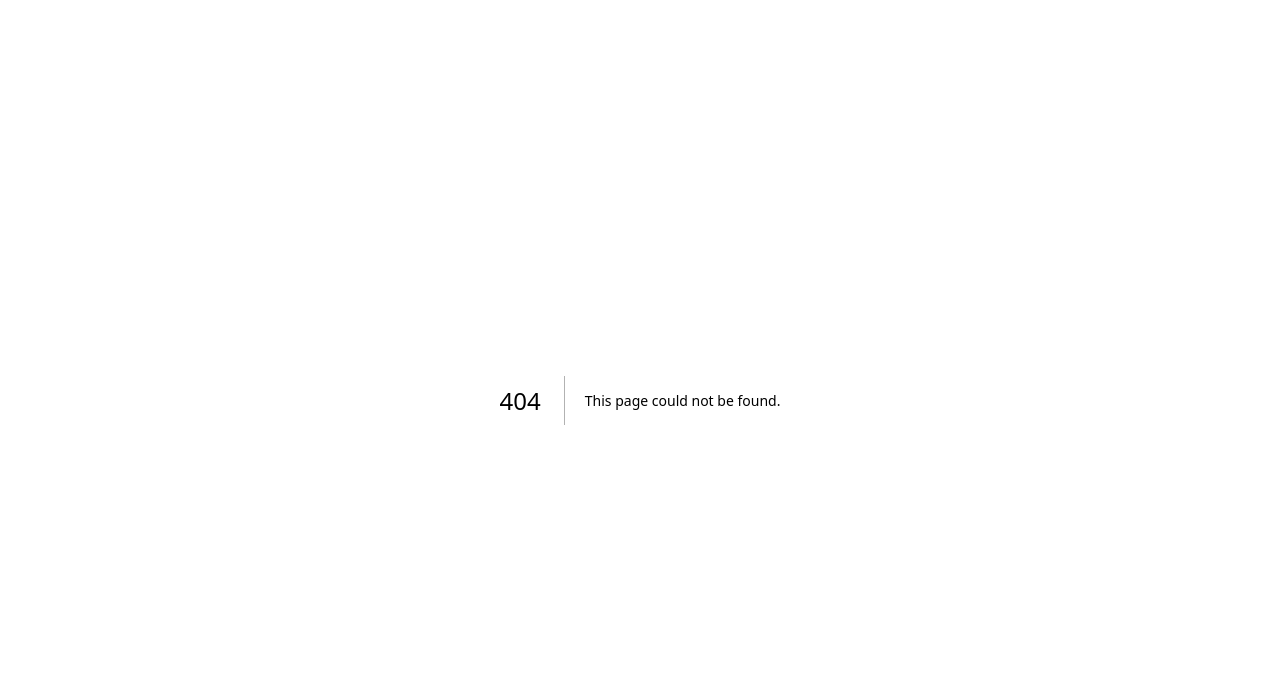
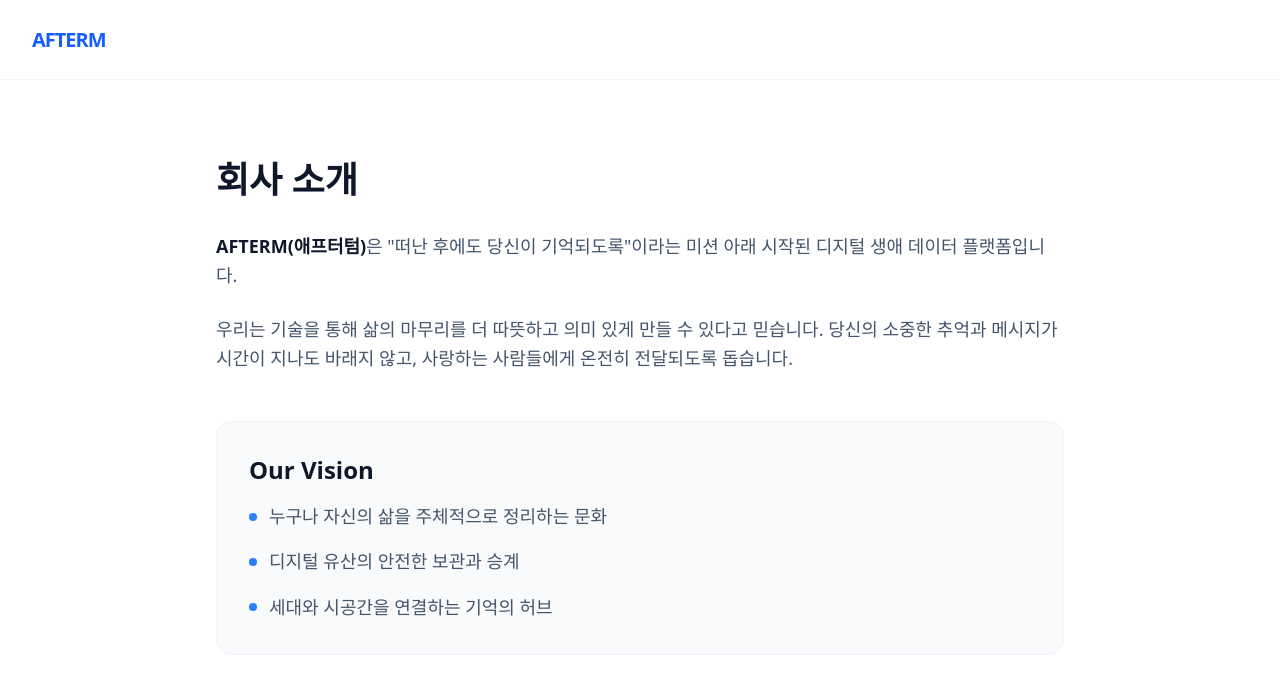
Before and after one commit to dbsdydgus25-gif/afterm, a Next.js app: page /about in a window 1280 px wide. Before the commit this address had no page. Shown: the top 694 px of the page. Built offline with nearby package versions, Linux system fonts and the light colour scheme.

Commit message:
Feat: Add About, Notice, Newsletter pages and nav links

```diff
--- /dev/null
+++ b/src/app/about/page.tsx
@@ -0,0 +1,44 @@
+"use client";
+
+import { useRouter } from "next/navigation";
+
+export default function AboutPage() {
+    const router = useRouter();
+
+    return (
+        <div className="min-h-screen bg-white flex flex-col font-sans">
+            <header className="w-full h-20 border-b border-slate-100 flex items-center justify-between px-6 lg:px-8">
+                <span className="text-xl font-black text-blue-600 tracking-tighter cursor-pointer" onClick={() => router.push('/')}>AFTERM</span>
+            </header>
+            <main className="flex-1 max-w-4xl mx-auto px-6 py-20 w-full animate-fade-in">
+                <h1 className="text-4xl font-bold text-slate-900 mb-8">회사 소개</h1>
+                <div className="space-y-6 text-lg text-slate-600 leading-relaxed">
+                    <p>
+                        <strong className="text-slate-900">AFTERM(애프터텀)</strong>은 "떠난 후에도 당신이 기억되도록"이라는 미션 아래 시작된 디지털 생애 데이터 플랫폼입니다.
+                    </p>
+                    <p>
+                        우리는 기술을 통해 삶의 마무리를 더 따뜻하고 의미 있게 만들 수 있다고 믿습니다.
+                        당신의 소중한 추억과 메시지가 시간이 지나도 바래지 않고, 사랑하는 사람들에게 온전히 전달되도록 돕습니다.
+                    </p>
+                    <div className="bg-slate-50 p-8 rounded-2xl border border-slate-100 mt-12">
+                        <h2 className="text-2xl font-bold text-slate-900 mb-4">Our Vision</h2>
+                        <ul className="space-y-4">
+                            <li className="flex items-center gap-3">
+                                <div className="w-2 h-2 rounded-full bg-blue-500"></div>
+                                <span>누구나 자신의 삶을 주체적으로 정리하는 문화</span>
+                            </li>
+                            <li className="flex items-center gap-3">
+                                <div className="w-2 h-2 rounded-full bg-blue-500"></div>
+                                <span>디지털 유산의 안전한 보관과 승계</span>
+                            </li>
+                            <li className="flex items-center gap-3">
+                                <div className="w-2 h-2 rounded-full bg-blue-500"></div>
+                                <span>세대와 시공간을 연결하는 기억의 허브</span>
+                            </li>
+                        </ul>
+                    </div>
+                </div>
+            </main>
+        </div>
+    );
+}
--- /dev/null
+++ b/src/app/newsletter/page.tsx
@@ -0,0 +1,42 @@
+"use client";
+
+import { useRouter } from "next/navigation";
+import { Button } from "@/components/ui/button";
+
+export default function NewsletterPage() {
+    const router = useRouter();
+
+    return (
+        <div className="min-h-screen bg-white flex flex-col font-sans">
+            <header className="w-full h-20 border-b border-slate-100 flex items-center justify-between px-6 lg:px-8">
+                <span className="text-xl font-black text-blue-600 tracking-tighter cursor-pointer" onClick={() => router.push('/')}>AFTERM</span>
+            </header>
+            <main className="flex-1 max-w-4xl mx-auto px-6 py-20 w-full animate-fade-in text-center">
+                <span className="text-blue-600 font-bold tracking-wide text-sm bg-blue-50 px-3 py-1 rounded-full">NEWSLETTER</span>
+                <h1 className="text-4xl md:text-5xl font-bold text-slate-900 mt-6 mb-8">
+                    월간 애프터텀
+                </h1>
+                <p className="text-xl text-slate-500 max-w-2xl mx-auto leading-relaxed mb-12">
+                    웰다잉(Well-dying) 트렌드부터 디지털 유산 관리 팁까지.<br />
+                    당신의 소중한 삶과 마무리를 위한 인사이트를 보내드립니다.
+                </p>
+
+                <div className="max-w-md mx-auto bg-slate-50 p-8 rounded-3xl border border-slate-100">
+                    <div className="space-y-4">
+                        <input
+                            type="email"
+                            placeholder="이메일 주소를 입력해주세요"
+                            className="w-full px-5 py-4 rounded-xl border border-slate-200 focus:outline-none focus:ring-2 focus:ring-blue-500"
+                        />
+                        <Button className="w-full h-14 text-lg font-bold bg-slate-900 text-white rounded-xl hover:bg-slate-800">
+                            구독하기
+                        </Button>
+                        <p className="text-xs text-slate-400 mt-4">
+                            * 매월 1회 발송되며, 언제든 구독 해지할 수 있습니다.
+                        </p>
+                    </div>
+                </div>
+            </main>
+        </div>
+    );
+}
--- /dev/null
+++ b/src/app/notice/page.tsx
@@ -0,0 +1,32 @@
+"use client";
+
+import { useRouter } from "next/navigation";
+
+export default function NoticePage() {
+    const router = useRouter();
+
+    const notices = [
+        { id: 1, title: "[공지] 서비스 정식 오픈 안내", date: "2026.01.19" },
+        { id: 2, title: "개인정보 처리방침 변경 예정 안내", date: "2026.01.15" },
+        { id: 3, title: "[이벤트] 신규 가입자 대상 Pro 플랜 1개월 무료", date: "2026.01.01" },
+    ];
+
+    return (
+        <div className="min-h-screen bg-white flex flex-col font-sans">
+            <header className="w-full h-20 border-b border-slate-100 flex items-center justify-between px-6 lg:px-8">
+                <span className="text-xl font-black text-blue-600 tracking-tighter cursor-pointer" onClick={() => router.push('/')}>AFTERM</span>
+            </header>
+            <main className="flex-1 max-w-4xl mx-auto px-6 py-20 w-full animate-fade-in">
+                <h1 className="text-4xl font-bold text-slate-900 mb-12">공지사항</h1>
+                <div className="divide-y divide-slate-100">
+                    {notices.map((notice) => (
+                        <div key={notice.id} className="py-6 flex justify-between items-center hover:bg-slate-50 px-4 -mx-4 rounded-xl transition-colors cursor-pointer">
+                            <span className="text-lg font-medium text-slate-800">{notice.title}</span>
+                            <span className="text-sm text-slate-400">{notice.date}</span>
+                        </div>
+                    ))}
+                </div>
+            </main>
+        </div>
+    );
+}
--- a/src/app/page.tsx
+++ b/src/app/page.tsx
@@ -48,7 +48,19 @@ export default function Home() {
               AFTERM
             </span>
           </Link>
-          <nav className="flex items-center gap-4">
+          <nav className="flex items-center gap-6">
+            <div className="hidden md:flex items-center gap-6 mr-4">
+              <Link href="/about" className="text-sm font-medium text-slate-500 hover:text-blue-600 transition-colors">
+                회사소개
+              </Link>
+              <Link href="/notice" className="text-sm font-medium text-slate-500 hover:text-blue-600 transition-colors">
+                공지사항
+              </Link>
+              <Link href="/newsletter" className="text-sm font-medium text-slate-500 hover:text-blue-600 transition-colors">
+                뉴스레터
+              </Link>
+            </div>
+
             <button
               onClick={() => {
                 if (user) {
```
